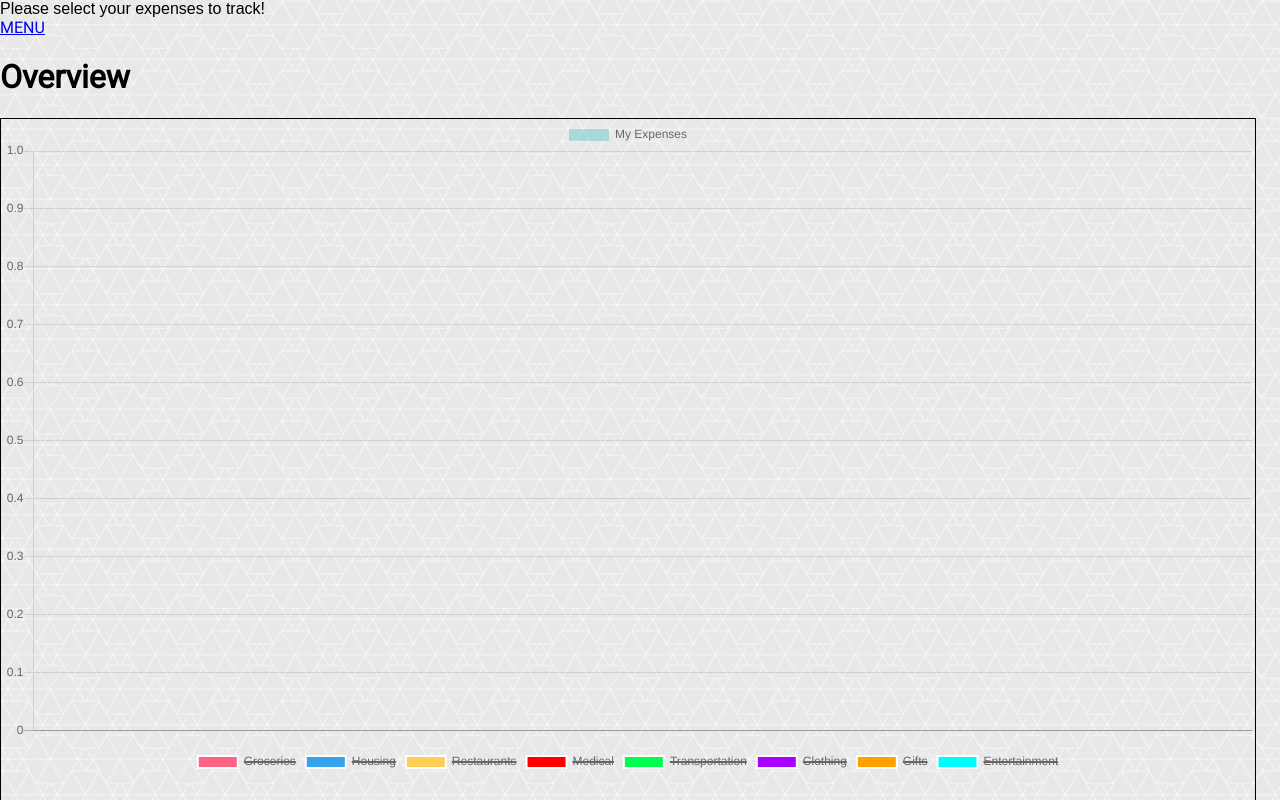
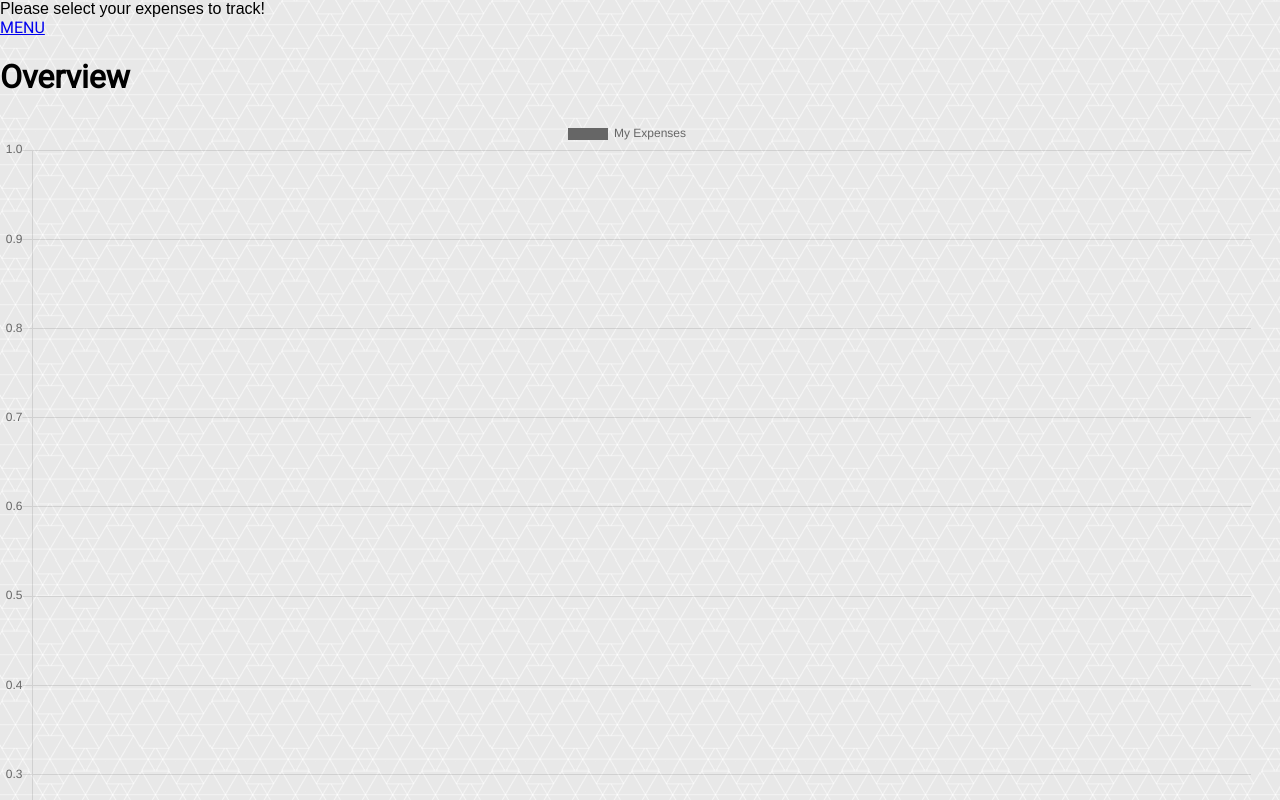
Before and after one commit to girOly/sav-r, a React (Create React App) app in the folder client/: page /overview in a window 1280 px wide. Shown: the top 800 px of the page. Built offline with nearby package versions, Linux system fonts and the light colour scheme; no server answers; a web font is replaced by a local one.

Commit message:
overview styling

```diff
--- a/client/src/components/Overview.css
+++ b/client/src/components/Overview.css
@@ -12,5 +12,4 @@
 .overviewChart {
   height: 100%;
   width: 100%;
-  border: 1px solid black;
 }
--- a/client/src/components/Overview.js
+++ b/client/src/components/Overview.js
@@ -27,8 +27,8 @@ export default function Overview(props) {
         label: "My Expenses",
         fill: false,
         lineTension: 0.1,
-        backgroundColor: "rgba(75,192,192,0.4)",
-        borderColor: "rgba(75,192,192,1)",
+        backgroundColor: "FFC5A2",
+        borderColor: "5E728C",
         borderCapStyle: "butt",
         borderDash: [],
         borderDashOffset: 0.0,
@@ -101,8 +101,12 @@ export default function Overview(props) {
       <Link to="/">MENU</Link>
       <h1>Overview</h1>
       <div className="overviewChart">
-        <Bar data={data} />
-        <Pie data={dataPie} height={150} width={200} />
+        <div className="overviewBar">
+          <Bar data={data} height={150} width={200} />
+        </div>
+        <div className="overviewPie">
+          <Pie data={dataPie} height={150} width={200} />
+        </div>
       </div>
       <div />
     </div>
```
Also changed, not shown: 1 other file (tests, documents, lock files or other folders).
